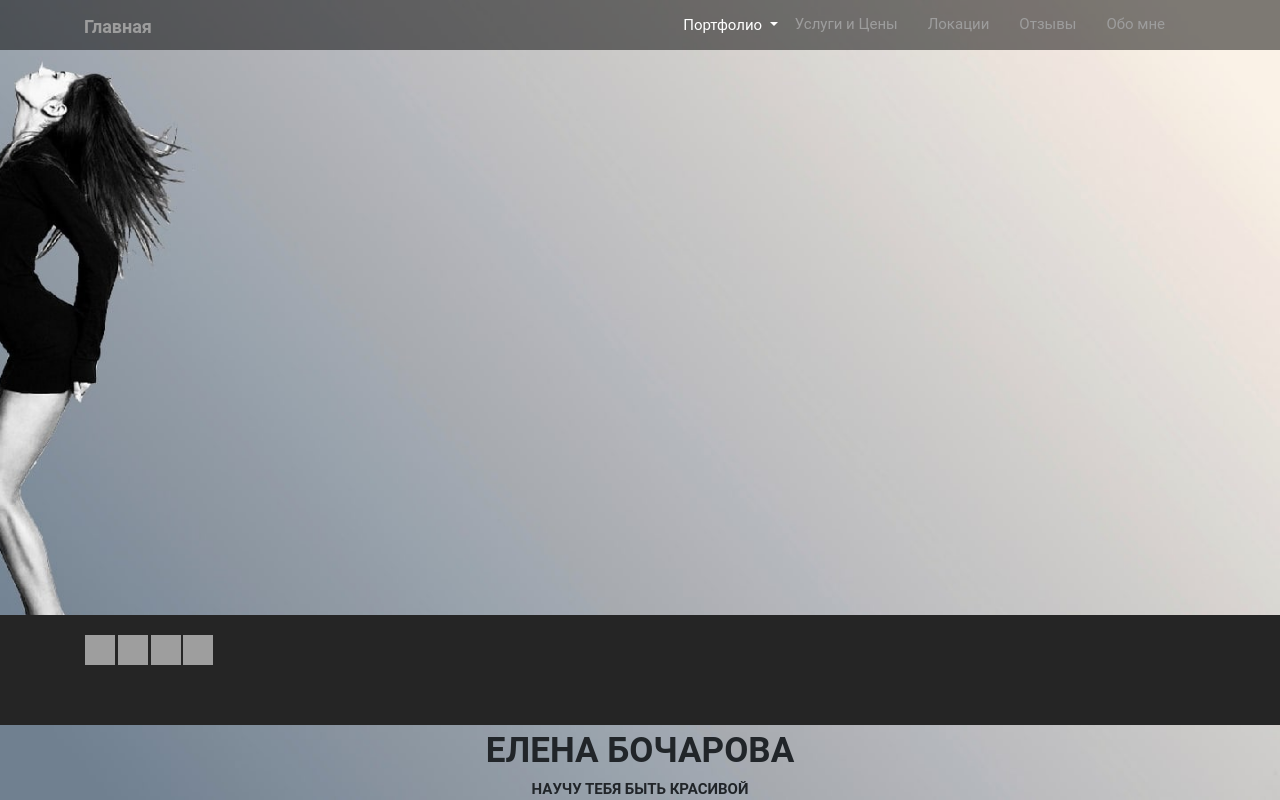
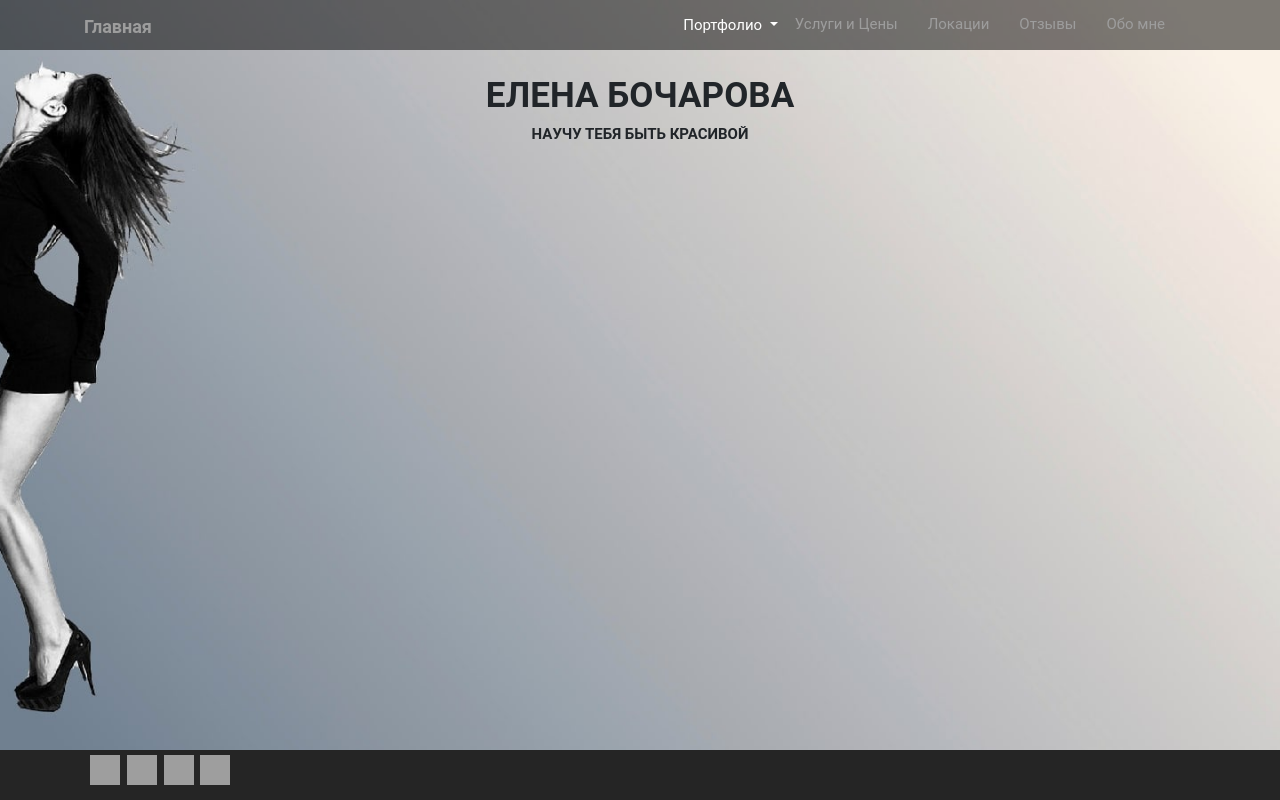
Before and after one commit to Juliajulia7/webappforLena, a Django app: page /projects/ in a window 1280 px wide. Run offline with Django 3.2, Linux system fonts and the light colour scheme; some libraries are stand-ins or nearby versions; some web fonts are replaced; grey boxes are pictures that could not be loaded.

Commit message:
edit footer

```diff
--- a/personal_portfolio/personal_portfolio/templates/base.html
+++ b/personal_portfolio/personal_portfolio/templates/base.html
@@ -56,6 +56,12 @@
     </div>
 
 </nav>
+    <div class="container">
+
+    {% block page_content %}{% endblock %}
+
+
+</div>
 </div>
 <footer id="footer" class="footer-1">
 <div class="main-footer widgets-dark typo-light">
@@ -78,12 +84,7 @@
 </footer>
 
 
-<div class="container">
 
-    {% block page_content %}{% endblock %}
-
-
-</div>
 
 
 <script src="https://code.jquery.com/jquery-3.3.1.slim.min.js" integrity="sha384-q8i/X+965DzO0rT7abK41JStQIAqVgRVzpbzo5smXKp4YfRvH+8abtTE1Pi6jizo" crossorigin="anonymous"></script>
--- a/personal_portfolio/projects/static/css/web.css
+++ b/personal_portfolio/projects/static/css/web.css
@@ -101,22 +101,12 @@
 
 
 }
-
+.social-footer2{
+padding:3px;
+}
 
 /* Main Footer */
-footer .main-footer{ padding: 20px 0; background: #252525;}
-footer ul{ padding-left: 0; list-style: none;}
-
-
-/* Footer Top */
-.footer-top{ background: none repeat scroll 0 0 rgba(0, 0, 0, 0.3) ; padding-bottom: 30px; margin-bottom: 30px; border-bottom: 3px solid #222;}
-
-/* Footer transparent */
-footer.transparent .footer-top, footer.transparent .main-footer{ background: transparent;}
-
-/* Footer light */
-footer.light .footer-top{ background: #f9f9f9;}
-footer.light .main-footer{ background: #f9f9f9;}
+footer .main-footer{ background: #252525; }
 
 /* Footer 4 */
 .footer- .logo { display: inline-block;}
@@ -124,36 +114,9 @@
 /*====================
   Widgets
 ====================== */
-.widget{ padding: 20px; margin-bottom: 40px;}
-.widget.widget-last{ margin-bottom: 0px;}
-.widget.no-box{ padding: 0; background-color: transparent; margin-bottom: 40px;
-  box-shadow: none; -webkit-box-shadow: none; -moz-box-shadow: none; -ms-box-shadow: none; -o-box-shadow: none;}
-.widget.subscribe p{ margin-bottom: 18px;}
-.widget li a{ color: #ff8d1e;}
-.widget li a:hover{ color: #4b92dc;}
-.widget .badge{ float: right; background: #7f7f7f;}
-
-
-.typo-light div,
-.typo-light span,
-.typo-light small{ color: #fff;}
-
-ul.social-footer2 { margin: 0;padding: 0; width: auto;}
-ul.social-footer2 li {display: inline-block;padding: 0;}
-ul.social-footer2 li a:hover {background-color:#ff8d1e;}
+ul.social-footer2 li {display: inline-block;padding: 2px}
+ul.social-footer2 li a:hover {background-color:#50c878;  border-radius: 5px;}
 ul.social-footer2 li a {display: block; height:30px;width: 30px;text-align: center;}
-.btn{background-color: #ff8d1e; color:#fff;}
-.btn:hover, .btn:focus, .btn.active {background: #4b92dc;color: #fff;
--webkit-box-shadow: 0 15px 30px rgba(0, 0, 0, 0.1);
--moz-box-shadow: 0 15px 30px rgba(0, 0, 0, 0.1);
--ms-box-shadow: 0 15px 30px rgba(0, 0, 0, 0.1);
--o-box-shadow: 0 15px 30px rgba(0, 0, 0, 0.1);
-box-shadow: 0 15px 30px rgba(0, 0, 0, 0.1);
--webkit-transition: all 250ms ease-in-out 0s;
--moz-transition: all 250ms ease-in-out 0s;
--ms-transition: all 250ms ease-in-out 0s;
--o-transition: all 250ms ease-in-out 0s;
-transition: all 250ms ease-in-out 0s;
 
 .footer {
     flex: 0 0 auto;
--- a/personal_portfolio/projects/templates/project_index.html
+++ b/personal_portfolio/projects/templates/project_index.html
@@ -2,7 +2,7 @@
 {% load static %}
 {% block page_content %}
 
-<div class="main">
+<div class="mainforName">
     <div align="center" id="headerLena" >ЕЛЕНА БОЧАРОВА</div>
     <div align="center" id="devizLena" >НАУЧУ ТЕБЯ БЫТЬ КРАСИВОЙ</div>
 </div>
```
